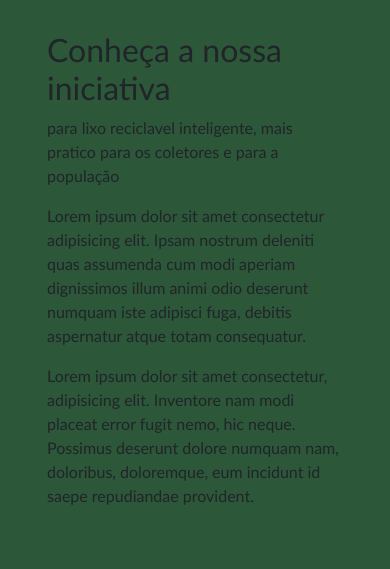
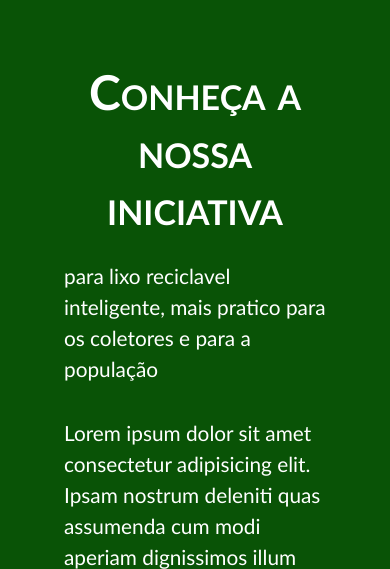
Before and after one commit to RafaelHOliveira07/Projeto-3semestre, a PHP site: page / in a window 390 px wide. Shown: the part 481-1050 px from the top of the page. Run offline with PHP 8.4, Linux system fonts and the light colour scheme.

Commit message:
bootstrap vai pro inferno

```diff
--- a/projeto-prototipo/index.html
+++ b/projeto-prototipo/index.html
@@ -85,10 +85,10 @@
   <main class=" container-fluid d-flex justify-content-center align-items-center flex-column">
 
 
-    <section class=" d-flex justify-content-center align-items-center row">
+    <section class="sec-01">
 
 
-      <div class="flex-column col-lg-3">
+      <div class="text flex-column">
         <h2>Conheça a nossa iniciativa</h2>
         <p>para lixo reciclavel inteligente, mais pratico para os coletores e para a população</p>
 
@@ -102,15 +102,15 @@
           provident.
         </p>
       </div>
-      <div class="col-md-4">
+      <div class="img-sec">
         <img class="img-fluid" src="img/composicao-do-conceito-de-desperdicio-zero.jpg" alt="">
       </div>
       </div>
     </section>
 
 
-    <section class="google-api container-fluid ">
-      <div class=" container-fluid d-flex justify-content-center align-items-center flex-column">
+    <section class="sec-maps">
+
       <h1 class="dysplay-4">Encontre a lixeira mais proxima de voce:</h1>
       <p class="lead">Basta clicar em permitir sua localização e pronto, nosso mapa ira te indicar as lixeiras mais
         proximas da sua localização atual:</p>
@@ -120,19 +120,19 @@
         alt="">
 
       <a class="" href="#"><button type="button" class="btn btn-light">permitir localização</button></a>
-      </div>
+
 
     </section>
-    <section class=" d-flex justify-content-center align-items-center row">
+    <section class="sec-01 ">
 
 
-      <div class="flex-column col-lg-3">
+      <div class="text flex-column">
         <h2>Cadastro para Empresas parceiras:</h2>
         <p>Esse cadastro é voltado para empreses que desejam utilizar dos dados gerados pelo projeto, como peso, rotas,
           localização e muito mais.</p>
-        <p>para se cadastrar <a href="">Clique aqui</a> e preencha os dados necessarios</p>
+        <p>Para se cadastrar <a href="">Clique aqui</a> e preencha os dados necessarios</p>
       </div>
-      <div class="col-md-4">
+      <div class="img-sec">
         <img class="img-fluid" src="img/composicao-do-conceito-de-desperdicio-zero.jpg" alt="">
       </div>
       </div>
--- a/projeto-prototipo/style.css
+++ b/projeto-prototipo/style.css
@@ -2,6 +2,7 @@
   margin: 0;
   padding: 0;
   font-family: 'Gill Sans', 'Gill Sans MT', Calibri, 'Trebuchet MS', sans-serif;
+  color: #fff;
 }
 
 
@@ -76,8 +77,58 @@ object-fit: cover;
 }
 
 
+  .sec-01{
+    display: flex;
+    justify-content: space-between;
+    align-items: center;
+    width: 100%;
+
+    background-color: rgb(9, 83, 6);
+
+  }
+
+  .sec-maps{
+    display: flex;
+    flex-direction: column;
+    justify-content: center;
+    align-items: center;
+    gap: 2rem;
+    padding: 3rem;
+  }
+
+  .img-sec{
+    max-width: 100%;
+    width: 50rem;
+    height: 100%;
+    object-fit: cover;
+
+  }
+
+  .sec-01 p{
+
+    color: #fff;
+    font-size: 1.3em;
+
+  }
+  .sec-01 h2{
+
+    font-size: 3em;
+    font-weight: bolder;
+    font-variant: small-caps;
+    text-align: center;
+
+  }
+
+  .text{
+    gap: 1rem;
+    max-width: 100%;
+    width: 40rem;
+    padding: 2rem;
+    display: flex;
+    margin-left: 6rem;
 
 
+  }
 
 
 /* main-header start */
@@ -183,24 +234,18 @@ object-fit: cover;
 /*img-background*/
 
 
-main {
-
+ .container-fluid {
+  padding-right:0 ;
+  padding-left: 0;
   height: max-content;
 
 
 }
 
 
-section {
-  display: flex;
-  row-gap: 3rem;
-  padding: 2rem;
 
-}
 
-.google-api>div{
-  gap: 3rem;
-}
+
 
 
 
@@ -280,7 +325,16 @@ footer h3 {
 /* main-header end */
 @media (max-width: 991px) {
 
+  .sec-01{
+    display: flex;
+    flex-direction: column;
+    padding: 2rem;
+    max-width: 100%;
+  }
 
+  .text{
+    margin-left: 0;
+  }
 
 #mainMenu ul{
 
```
Lines whose indentation alone changed are shown as unchanged.
